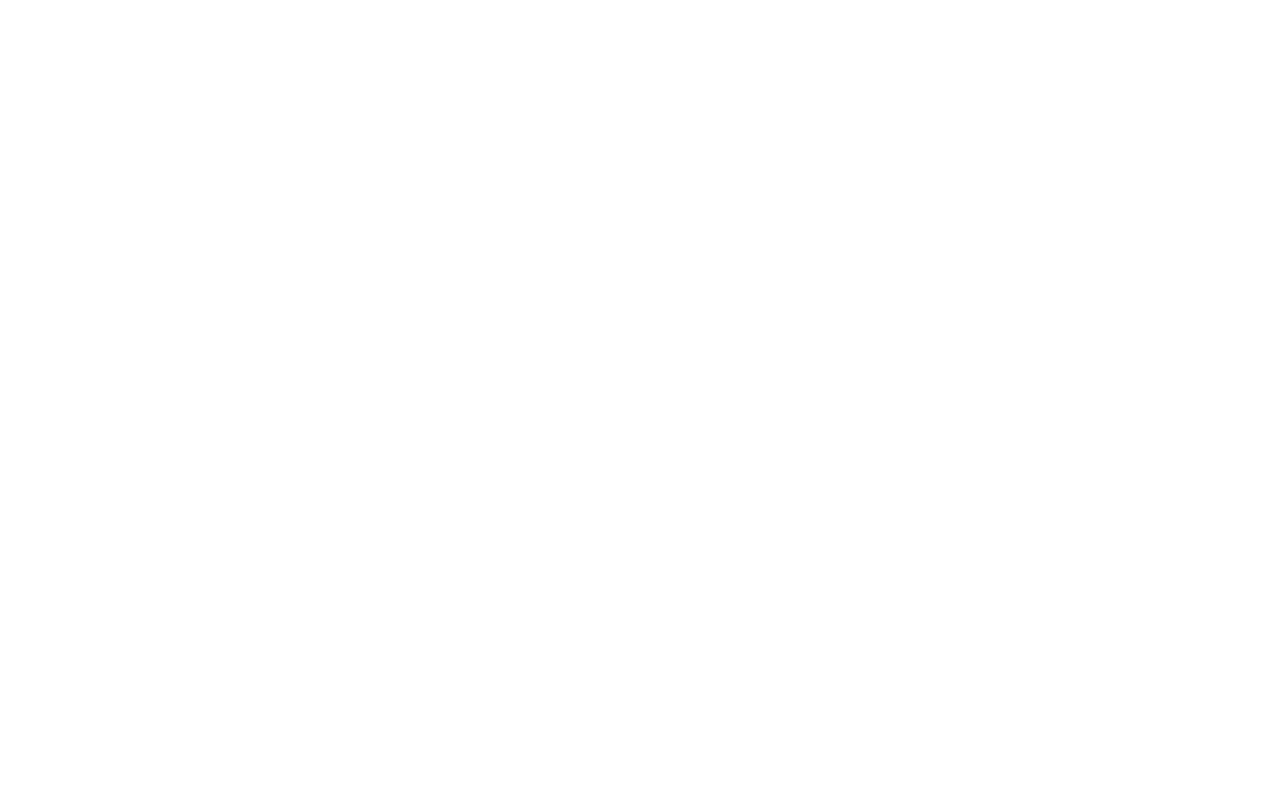
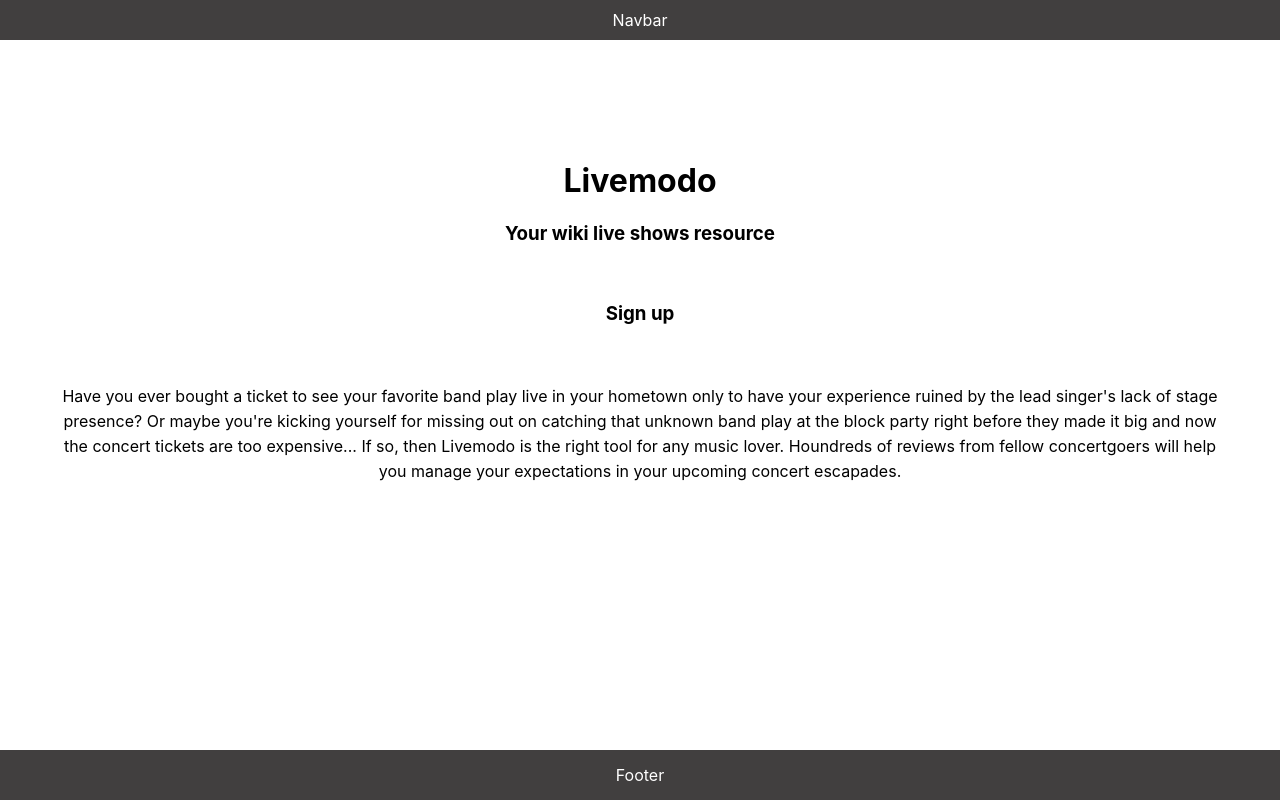
Before and after one commit to BC1985/livemodo, a React (Create React App) app: page / in a window 1280 px wide. Built offline with nearby package versions, Linux system fonts and the light colour scheme.

Commit message:
Import component

```diff
--- a/src/App.js
+++ b/src/App.js
@@ -1,8 +1,22 @@
-import React from "react";
+import React, { Component } from "react";
+import { BrowserRouter as Router } from "react-router-dom";
 import "./App.css";
-
-function App() {
-  return <div className="App" />;
+import Navbar from "./Navbar";
+import "./Navbar.css";
+import Footer from "./Footer";
+import "./Footer.css";
+import LandingPage from "./LandingPage";
+import "./LandingPage.css";
+export default class App extends Component {
+  render() {
+    return (
+      <Router>
+        <div className="App">
+          <Navbar />
+          <LandingPage />
+          <Footer />
+        </div>
+      </Router>
+    );
+  }
 }
-
-export default App;
```
